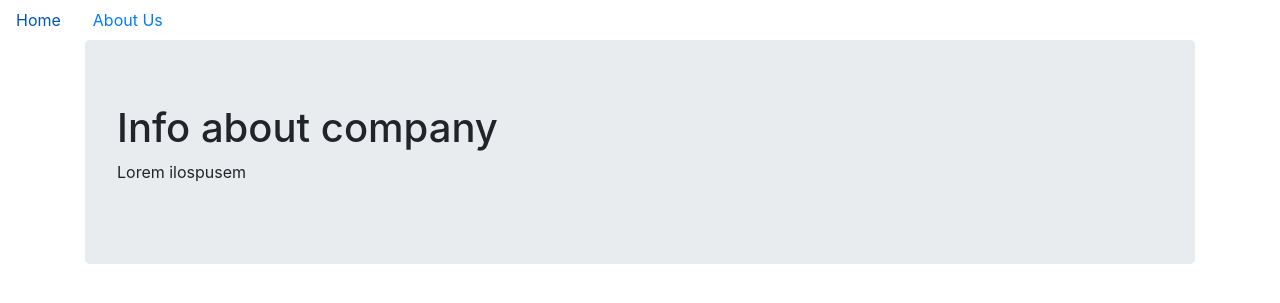
After one commit to AoTuTap/blog_python_flask, a Python web app: template Social_Blog/puppycompanyblog/templates/index.html in a window 1280 px wide. The commit adds this page. Shown: the top 303 px of the page. Run offline with Jinja, Linux system fonts and the light colour scheme; the template is opened without the code that fills it, so the values that code supplies are empty; some libraries are stand-ins or nearby versions.

Commit message:
Update Index.html

```diff
--- a/Social_Blog/puppycompanyblog/__init__.py
+++ b/Social_Blog/puppycompanyblog/__init__.py
@@ -1,2 +1,5 @@
 from flask import Flask
 app = Flask(__name__)
+
+from puppycompanyblog.core.views import core
+app.register_blueprint(core)
--- a/Social_Blog/puppycompanyblog/templates/base.html
+++ b/Social_Blog/puppycompanyblog/templates/base.html
@@ -17,15 +17,6 @@
   <li class="nav-item">
     <a class="nav-link" href="{{ url_for('core.info') }}">About Us</a>
   </li>
-    {% if current_user.is_authenticated %}
-    <li class="nav-link"><a href="{{ url_for('users.logout') }}">Log Out</a></li>
-    <li class="nav-link"><a href="{{ url_for('users.account') }}">Account</a></li>
-    <li class="nav-link"><a href="{{ url_for('blog_posts.create_post') }}">Create Post</a></li>
-    {% else %}
-    <li class="nav-link"><a href="{{ url_for('users.login') }}">Log In</a></li>
-    <li class="nav-link"><a href="{{ url_for('users.register') }}">Register</a></li>
-    {% endif %}
-
 </ul>
 <div class="container">
   {% block content %}
--- /dev/null
+++ b/Social_Blog/puppycompanyblog/templates/index.html
@@ -0,0 +1,7 @@
+{% extends "base.html" %}
+{% block content%}
+<div class ="jumbotron">
+    <h1>Info about company</h1>
+    <p>Lorem ilospusem</p>
+</div>
+{% endblock %}
```
